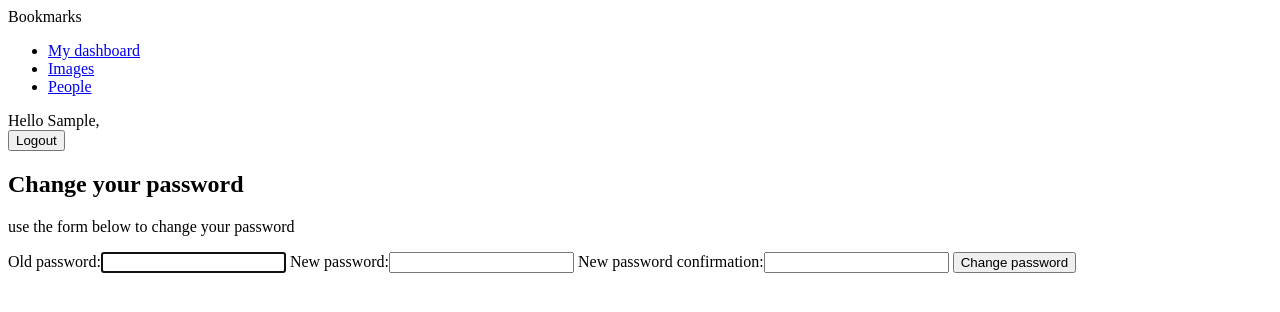
After one commit to bunker-pilot/django-projects-book, a Django app: page /password-change/ in a window 1280 px wide. The commit adds this page. Shown: the top 312 px of the page. Run offline with Django 5.2, Linux system fonts and the light colour scheme; the visitor is signed in with stand-in values (Sample User, id 1).

Commit message:
2: Added password change

```diff
--- a/bookmarks/account/templates/registration/login.html
+++ b/bookmarks/account/templates/registration/login.html
@@ -15,7 +15,7 @@
 
                 {% if field.errors %}
                     <p class="field-error">{{ field.errors|striptags }}</p>
-                {% endif %}
+                {% endif %}z
             </div>
         {% endfor %}
         <input type ="hidden" name = "next" value="{% url "dashboard" %}"/>
--- /dev/null
+++ b/bookmarks/account/templates/registration/password_change_form.html
@@ -0,0 +1,18 @@
+{% extends "base.html" %}
+
+{% block page_title %}Change your password{% endblock page_title %}
+
+{% block content %}
+    <h2>Change your password</h2>
+    <p>use the form below to change your password</p>
+    <form method = "POST">
+        {% csrf_token %}
+        {% for field  in form %}
+            {{field.label_tag}}{{field}}
+            {% if field.errors %}
+                <p>{{field.errors|striptags}}</p>
+            {% endif %}
+        {% endfor %}
+        <button type ="submit">Change password</button>
+    </form>
+{% endblock content %}
--- a/bookmarks/account/urls.py
+++ b/bookmarks/account/urls.py
@@ -1,10 +1,15 @@
 from django.urls import path
-from django.contrib.auth.views import LoginView, LogoutView
+from django.contrib.auth import views as auth_views
 from . import views
 
 urlpatterns = [
     #path("login/" , views.UserLogin.as_view() , name ="login")
-    path("login/" , LoginView.as_view() , name = "login"),
-    path("logout/" , LogoutView.as_view() , name= "logout"),
+    #Login/Logout Views
+    path("login/" , auth_views.LoginView.as_view() , name = "login"),
+    path("logout/" , auth_views.LogoutView.as_view() , name= "logout"),
+
+    #Password Change views
+    path("password-change/" , auth_views.PasswordChangeView.as_view() , name ="password_change"),
+    path("password-change/done" , auth_views.PasswordChangeDoneView.as_view() , name="password_change_done"),
     path("" , views.dashboard , name = "dashboard")
 ]
--- a/bookmarks/account/views.py
+++ b/bookmarks/account/views.py
@@ -32,4 +32,4 @@ class UserLogin(View):
 
 @login_required
 def dashboard(request):
-    return render(request , "account/dashboard.html")
+    return render(request , "account/dashboard.html" , {"section":"dashboard"})
--- a/bookmarks/templates/base.html
+++ b/bookmarks/templates/base.html
@@ -11,6 +11,31 @@
     <body>
         <div id ="header">
             <span class = "logo">Bookmarks</span>
+            {% if request.user.is_authenticated %}
+                <ul>
+                    <li {% if section == "dashboard" %}class="selected"{% endif %}>
+                        <a href="{% url "dashboard" %}">My dashboard</a>
+                    </li>
+                    <li {% if section == "images" %}class="selected"{% endif %}>
+                        <a href="#">Images</a>
+                    </li>
+                    <li {% if section == "people" %}class="selected"{% endif %}>
+                        <a href="#">People</a>
+                    </li>
+
+                </ul>
+            {% endif %}
+        <span class="user">
+            {% if request.user.is_authenticated %}
+                Hello {{ request.user.first_name|default:request.user.username }},
+                <form action="{% url "logout" %}" method="post">
+                <button type="submit">Logout</button>
+                {% csrf_token %}
+                </form>
+            {% else %}
+                <a href="{% url "login" %}">Log-in</a>
+            {% endif %}
+        </span>
         </div>
         <div>
             {% block content %}
```
Also changed, not shown: bookmarks/account/templates/account/dashboard.html (+1 -9 lines), bookmarks/account/templates/registration/password_change_done.html (added, +7 -0 lines), my_site/blog/templates/blog/post_detail.html (+21 -0 lines).
